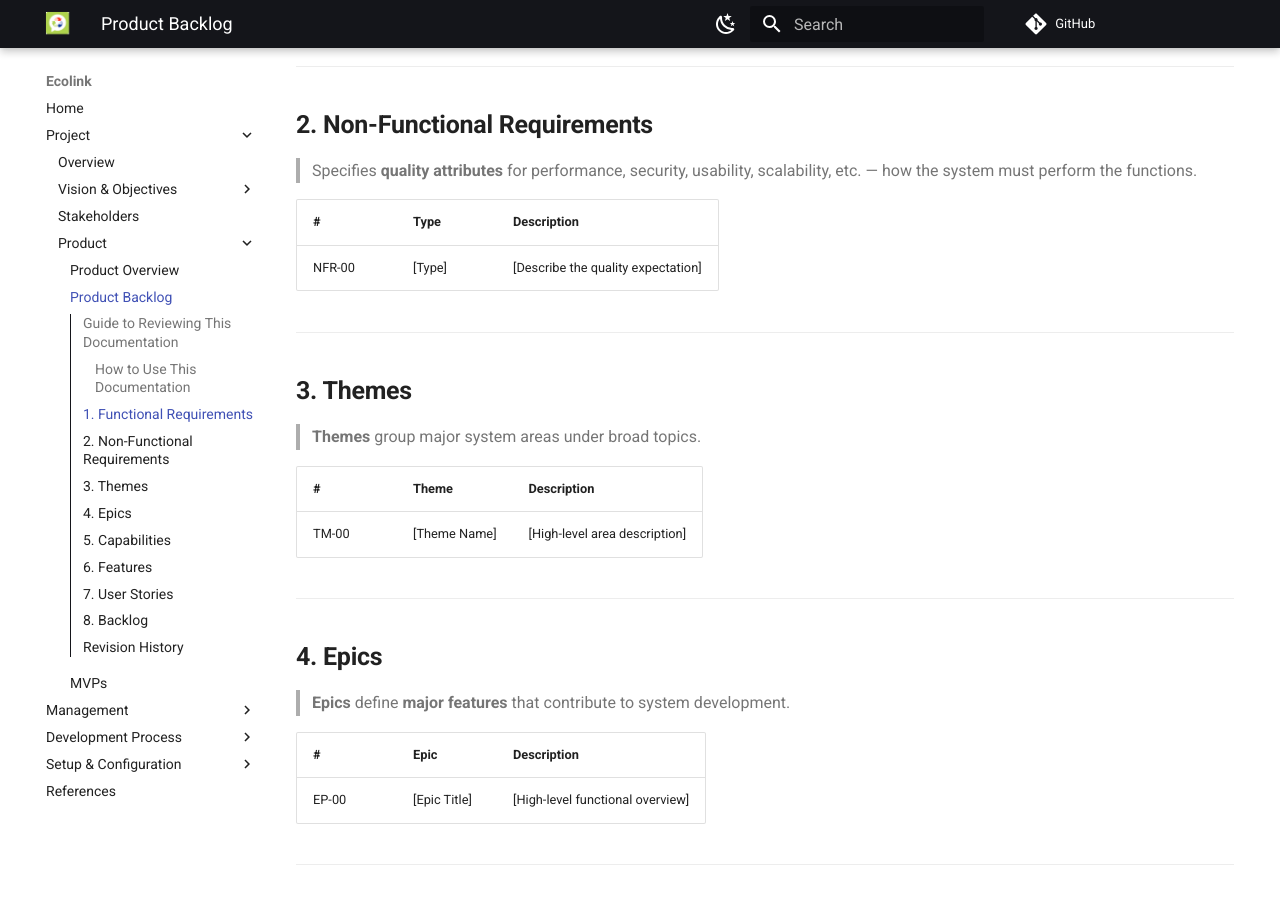
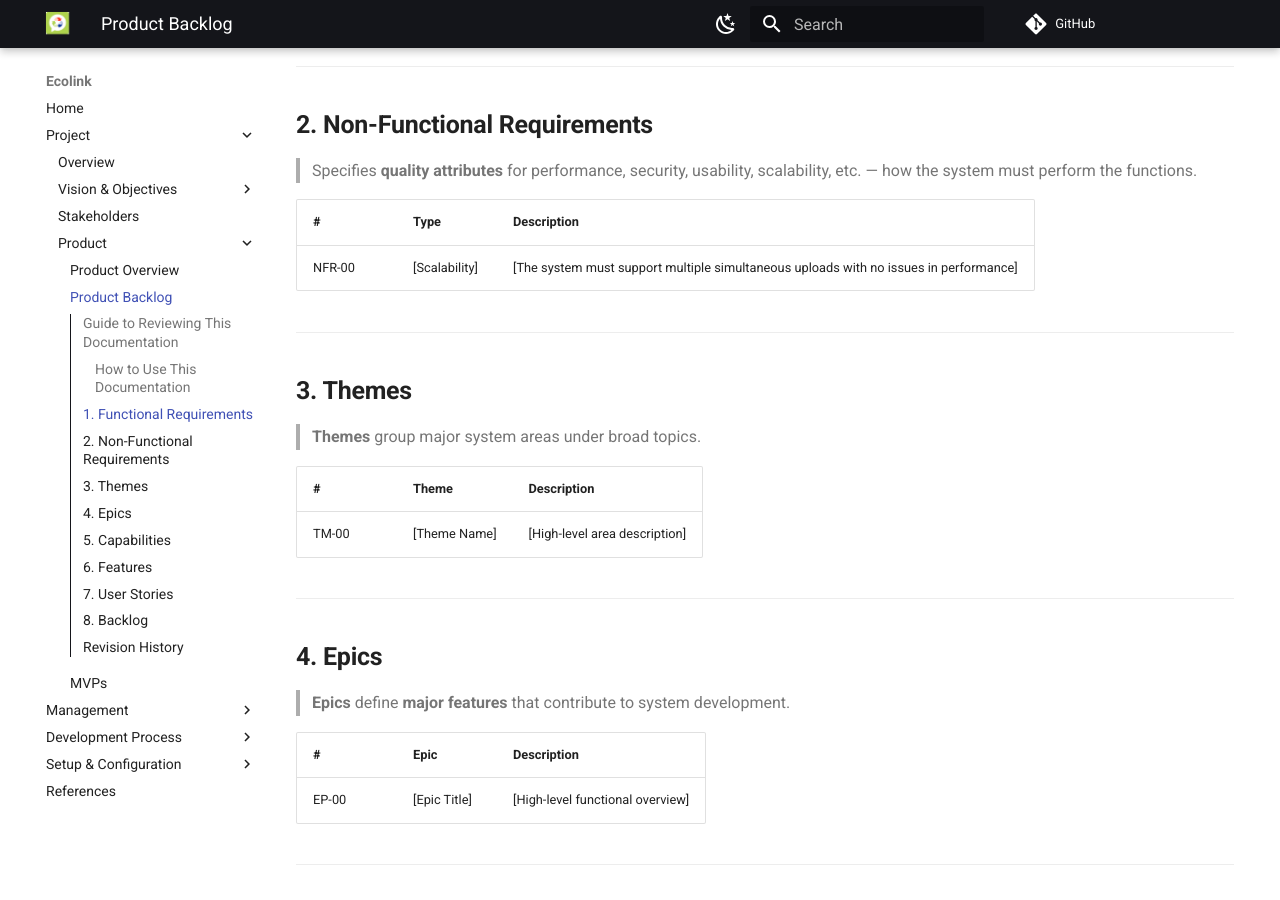
Before and after one commit to ErasmusEgalitarian/ecolink-docs, an MkDocs documentation site: the page built from docs/project/product/product-backlog-building.md, in a window 1280 px wide and 900 px high, scrolled down 1115 px. Built offline with MkDocs 1.6.1 and Material for MkDocs 9.7.7, drawn with Linux system fonts in a browser that asks for light colours; comment, search, counter and statistics services are not loaded.

Commit message:
Add NF (forgot to add to last commit)

```diff
--- a/docs/project/product/product-backlog-building.md
+++ b/docs/project/product/product-backlog-building.md
@@ -42,7 +42,7 @@ Nothing in this document is final; please suggest corrections or improvements.
 
 | #      | Type        | Description                                 |
 | ------ | ----------- | ------------------------------------------- |
-| NFR-00 | [Type]      | [Describe the quality expectation]          |
+| NFR-00 | [Scalability]      | [The system must support multiple simultaneous uploads with no issues in performance]          |
 
 ---
 
```
